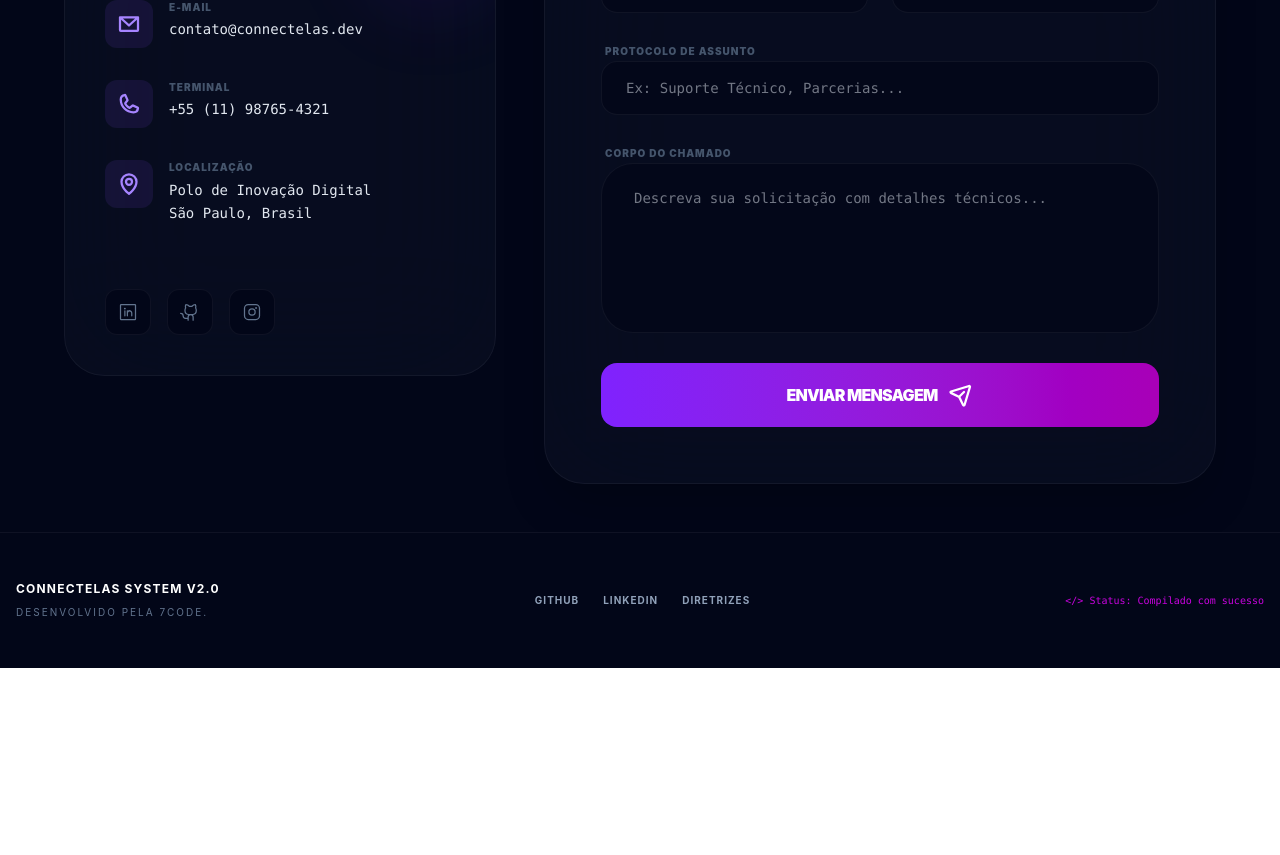
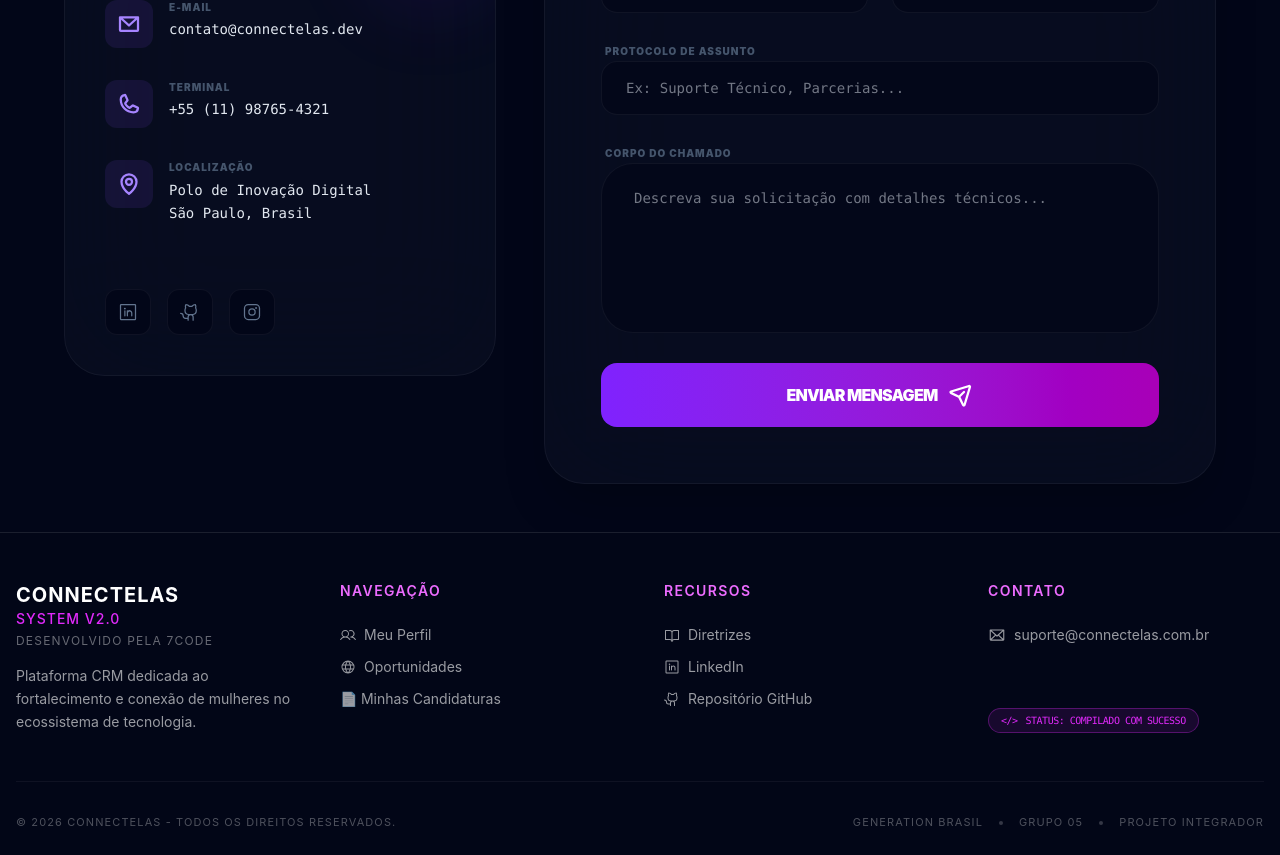
Before and after one commit to CodeSeven-Turma-JavaScript-13/connectElas_react, a React (Vite) app: page /contato in a window 1280 px wide. Shown: the part 566-1421 px from the top of the page. Before the commit the page ends 1234 px from the top, so only its background shows below. Built offline with nearby package versions, Linux system fonts and the light colour scheme.

Commit message:
✨ New Feature:  Estilização do Footer e criação da page comunidade

```diff
--- a/src/App.tsx
+++ b/src/App.tsx
@@ -11,7 +11,7 @@ import FormCandidatura from './components/oportunidades/formcandidatura/FormCand
 import MinhasCandidaturas from './pages/perfil/MinhasCandidaturas'
 import FormOportunidade from './components/oportunidades/formoportunidade/FormOportunidade'
 import DeletarOportunidade from './components/oportunidades/deletaroportunidade/DeletarOportunidade'
-import ListarPostagens from './components/comunidade/postagem/listarpostagem/ListarPostagens'
+
 
 
 import { AuthProvider } from './contexts/AuthContext'
@@ -24,6 +24,7 @@ import FormTema from './components/comunidade/tema/formtema/FormTema'
 import DeletarTema from './components/comunidade/tema/deletartema/DeletarTema'
 import ListarOportunidades from './components/oportunidades/listaroportunidades/ListarOportunidades'
 import DetalhesOportunidade from './components/oportunidades/detalhesoportunidade/DetalhesOportunidade'
+import Comunidade from './pages/comunidade/Comunidade'
 
 function App() {
 
@@ -51,7 +52,7 @@ function App() {
             <Route path="/perfil/candidaturas" element={<MinhasCandidaturas />} />
 
             {/* Rotas da Comunidade */}
-            <Route path="/comunidade" element={<ListarPostagens />} />
+            <Route path="/comunidade" element={<Comunidade />} />
             <Route path="/comunidade/postar" element={<FormPostagem />} />
             <Route path="/comunidade/editar/:id" element={<FormPostagem />} />
             <Route path="/temas" element={<ListarTemas />} />
--- a/src/components/footer/Footer.tsx
+++ b/src/components/footer/Footer.tsx
@@ -1,24 +1,76 @@
-
+import { GithubLogoIcon, LinkedinLogoIcon, BookOpenIcon, UsersIcon, GlobeIcon, EnvelopeIcon } from "@phosphor-icons/react";
+import { Link } from "react-router-dom";
 
 function Footer() {
+  const currentYear = new Date().getFullYear();
+
   return (
-    <footer className="border-t border-white/5 bg-slate-950 py-12 px-4">
-      <div className="mx-auto max-w-7xl flex flex-col md:flex-row justify-between items-center gap-8">
-        <div className="text-center md:text-left">
-          <div className="text-white font-bold uppercase tracking-widest text-xs mb-2">ConnectElas System v2.0</div>
-          <p className="text-[10px] text-slate-500 uppercase tracking-[0.2em]">
-            Desenvolvido pela 7Code.
-          </p>
+    <footer className="bg-[#020617] text-white border-t border-white/10 pt-12 pb-6 px-4">
+      <div className="max-w-7xl mx-auto">
+        <div className="grid grid-cols-1 md:grid-cols-2 lg:grid-cols-4 gap-12 mb-12">
+
+          {/* Coluna Marca - ConnectElas */}
+          <div className="space-y-4">
+            <div>
+              <h3 className="text-xl font-bold tracking-wider uppercase">
+                ConnectElas <span className="text-fuchsia-500 text-sm block font-medium">System V2.0</span>
+              </h3>
+              <p className="text-xs text-white/40 mt-1 uppercase tracking-widest">
+                Desenvolvido pela 7Code
+              </p>
+            </div>
+            <p className="text-white/60 text-sm leading-relaxed">
+              Plataforma CRM dedicada ao fortalecimento e conexão de mulheres no ecossistema de tecnologia.
+            </p>
+          </div>
+
+          {/* Coluna Navegação */}
+          <div>
+            <h4 className="text-sm font-semibold uppercase tracking-widest mb-6 text-fuchsia-400">Navegação</h4>
+            <ul className="space-y-3 text-sm text-white/60">
+              <li><Link to="/perfil" className="hover:text-white transition-colors flex items-center gap-2"><UsersIcon size={16} /> Meu Perfil</Link></li>
+              <li><Link to="/vagas" className="hover:text-white transition-colors flex items-center gap-2"><GlobeIcon size={16} /> Oportunidades</Link></li>
+              <li><Link to="/candidaturas" className="hover:text-white transition-colors flex items-center gap-2">📄 Minhas Candidaturas</Link></li>
+            </ul>
+          </div>
+
+          {/* Coluna Institucional */}
+          <div>
+            <h4 className="text-sm font-semibold uppercase tracking-widest mb-6 text-fuchsia-400">Recursos</h4>
+            <ul className="space-y-3 text-sm text-white/60">
+              <li><a href="#" className="hover:text-white transition-colors flex items-center gap-2"><BookOpenIcon size={16} /> Diretrizes</a></li>
+              <li><a href="#" className="hover:text-white transition-colors flex items-center gap-2"><LinkedinLogoIcon size={16} /> LinkedIn</a></li>
+              <li><a href="#" className="hover:text-white transition-colors flex items-center gap-2"><GithubLogoIcon size={16} /> Repositório GitHub</a></li>
+            </ul>
+          </div>
+
+          {/* Coluna Status/Contato */}
+          <div className="flex flex-col justify-between">
+            <div>
+              <h4 className="text-sm font-semibold uppercase tracking-widest mb-6 text-fuchsia-400">Contato</h4>
+              <p className="text-sm text-white/60 flex items-center gap-2 hover:text-white cursor-pointer">
+                <EnvelopeIcon size={18} /> suporte@connectelas.com.br
+              </p>
+            </div>
+
+            {/* Indicador de Status   */}
+            <div className="mt-8 flex items-center gap-2 text-[10px] font-mono text-fuchsia-500 uppercase tracking-tighter bg-fuchsia-500/10 w-fit px-3 py-1 rounded-full border border-fuchsia-500/30">
+              <span>{`</>`}</span>
+              <span>Status: Compilado com sucesso</span>
+            </div>
+          </div>
         </div>
 
-        <div className="flex gap-6 text-[10px] font-bold text-slate-400 uppercase tracking-widest">
-          <a href="#" className="hover:text-fuchsia-500 transition-colors">GitHub</a>
-          <a href="#" className="hover:text-fuchsia-500 transition-colors">LinkedIn</a>
-          <a href="#" className="hover:text-fuchsia-500 transition-colors">Diretrizes</a>
-        </div>
-
-        <div className="text-[10px] text-fuchsia-600 font-mono">
-          &lt;/&gt; Status: Compilado com sucesso
+        {/* Rodapé Inferior */}
+        <div className="pt-8 border-t border-white/5 flex flex-col md:flex-row justify-between items-center gap-4 text-[11px] text-white/30 uppercase tracking-widest">
+          <p>© {currentYear} ConnectElas - Todos os direitos reservados.</p>
+          <div className="flex items-center gap-4">
+             <span>Generation Brasil</span>
+             <span className="w-1 h-1 bg-white/20 rounded-full"></span>
+             <span>Grupo 05</span>
+             <span className="w-1 h-1 bg-white/20 rounded-full"></span>
+             <span>Projeto Integrador</span>
+          </div>
         </div>
       </div>
     </footer>
--- /dev/null
+++ b/src/pages/comunidade/Comunidade.tsx
@@ -0,0 +1,59 @@
+import communityPreview from "../../assets/connectelas-community-preview.png";
+
+function InterfacePreview() {
+  return (
+
+    <div className="relative aspect-[16/9] w-full overflow-hidden rounded-xl border border-[#521f68]/45 bg-[#0b0d1a] shadow-[0_30px_90px_-35px_rgba(82,31,104,0.78)]">
+      <img
+        src={communityPreview}
+        alt="Preview da interface da comunidade ConnectElas"
+        className="h-full w-full object-cover opacity-45 grayscale-[0.35] blur-[1.5px]"
+      />
+
+      <div className="absolute inset-x-0 h-28 animate-pulse bg-gradient-to-b from-transparent via-[#521f68]/70 to-transparent" />
+      <div className="absolute inset-0 bg-[#020617]/60 backdrop-blur-[2px]" />
+
+      <div className="absolute inset-0 flex items-center justify-center p-5">
+        <div className="rounded-2xl border border-[#521f68]/35 bg-[#0f1121]/90 p-7 text-center shadow-[0_30px_90px_-35px_rgba(82,31,104,0.78)] backdrop-blur-md">
+          <h2 className="text-2xl font-black uppercase tracking-normal text-white">
+            Coming soon
+          </h2>
+
+          <div className="mt-4 flex justify-center gap-2" aria-label="Carregando">
+            <span className="h-2 w-2 animate-bounce rounded-full bg-[#521f68]" />
+            <span className="h-2 w-2 animate-bounce rounded-full bg-[#521f68] [animation-delay:0.2s]" />
+            <span className="h-2 w-2 animate-bounce rounded-full bg-[#521f68] [animation-delay:0.4s]" />
+          </div>
+        </div>
+      </div>
+    </div>
+  );
+}
+
+export default function Comunidade() {
+  return (
+
+    <main className="relative flex min-h-screen flex-col items-center justify-center overflow-hidden bg-[#020617] px-6 py-10 text-white">
+
+
+      <div className="pointer-events-none absolute inset-0 bg-[linear-gradient(rgba(255,255,255,0.02)_1px,transparent_1px),linear-gradient(90deg,rgba(255,255,255,0.02)_1px,transparent_1px),radial-gradient(circle_at_50%_0%,rgba(82,31,104,0.15),transparent_60%)] bg-[length:54px_54px,54px_54px,100%_100%] opacity-70" />
+
+      <section className="relative z-10 flex w-full max-w-5xl flex-col items-center">
+        <span className="mb-4 animate-pulse rounded-full border border-[#521f68] bg-[#521f68]/10 px-3 py-1 text-xs font-black uppercase tracking-widest text-[#d8b4fe] shadow-[0_0_15px_rgba(82,31,104,0.2)]">
+          Status: Em Desenvolvimento
+        </span>
+
+        <h1 className="max-w-4xl text-center font-['Arial_Black','Arial',sans-serif] text-5xl font-black uppercase italic tracking-normal text-white md:text-7xl">
+          Nossa <span className="bg-gradient-to-r from-[#521f68] to-[#a855f7] bg-clip-text text-transparent pr-6" >Comunidade</span>
+        </h1>
+
+        <p className="mb-12 mt-6 max-w-xl text-center text-sm font-medium leading-relaxed text-slate-400 md:text-lg">
+          Em breve, um espaço exclusivo para networking, mentoria e troca de experiências entre
+          mulheres da tech.
+        </p>
+
+        <InterfacePreview />
+      </section>
+    </main>
+  );
+}
```
Also changed, not shown: src/assets/connectelas-community-preview.png (added).
